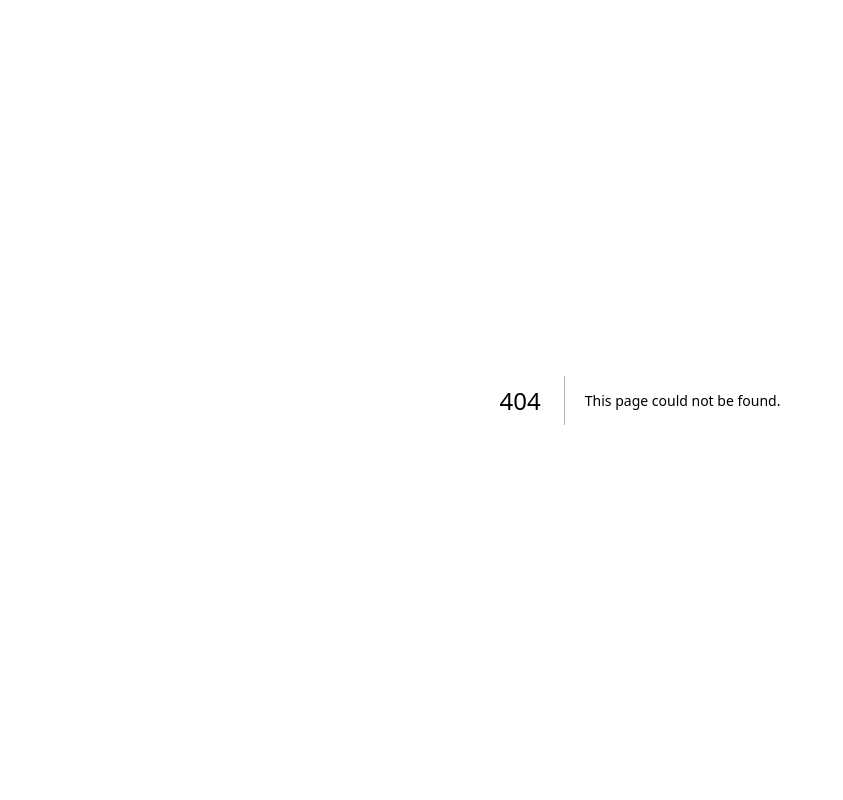
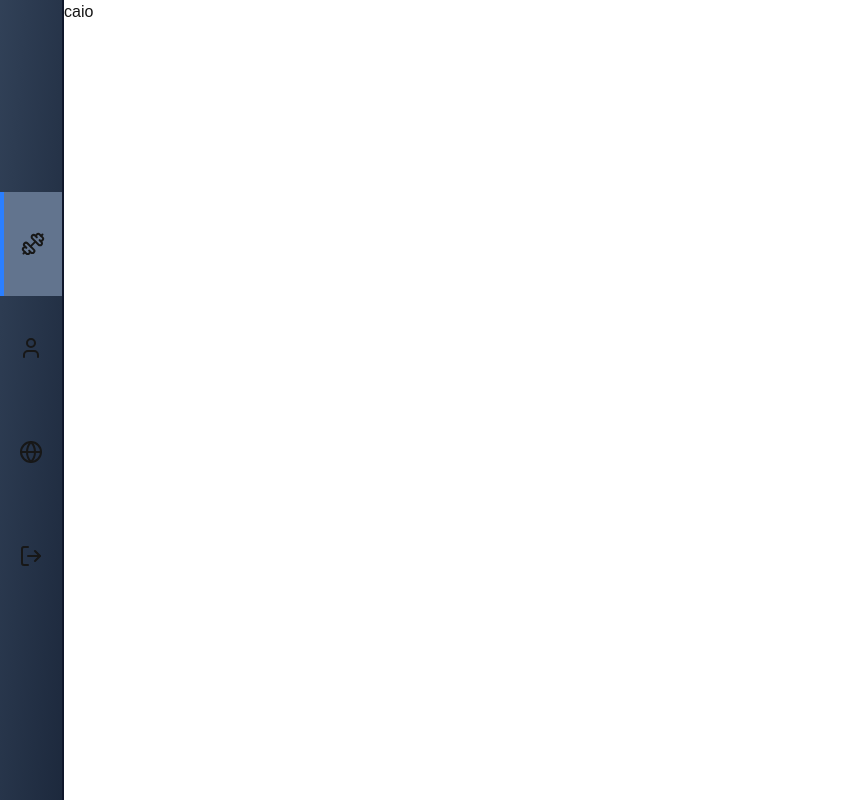
Before and after one commit to federicodececco/EasyGym, a Next.js app: page /managment in a window 1280 px wide. Before the commit this address had no page. Shown: the whole page, without its empty margins (0-843 px from the left). Built offline with nearby package versions, Linux system fonts and the light colour scheme.

Commit message:
feat:added fancy bg

```diff
--- /dev/null
+++ b/src/app/(dashboard)/managment/page.tsx
@@ -0,0 +1,5 @@
+export default function Managment() {
+  return (
+    <section className="hide-scrollbar h-screen overflow-hidden"> caio</section>
+  );
+}
--- a/src/app/(dashboard)/page.tsx
+++ b/src/app/(dashboard)/page.tsx
@@ -5,6 +5,8 @@ import ScheduleGrid from "../../components/ScheduleGrid";
 export default function DashBoard() {
   return (
     <section>
+      <div className="absolute inset-0 -z-10 bg-[url('/bg-gym.jpg')] bg-cover bg-center bg-no-repeat" />
+      <div className="absolute inset-0 -z-10 bg-black/50" />
       <ScheduleGrid></ScheduleGrid>
     </section>
   );
--- a/src/app/(dashboard)/user/page.tsx
+++ b/src/app/(dashboard)/user/page.tsx
@@ -34,10 +34,12 @@ export default function UserDashboard() {
   const latestFatMass = fatMassArray[fatMassArray.length - 1];
 
   return (
-    <section className="hide-scrollbar h-screen overflow-y-scroll bg-gradient-to-br from-slate-800 via-slate-700 to-slate-800 px-8 py-8">
+    <section className="hide-scrollbar h-screen overflow-y-scroll px-8 py-8">
+      <div className="absolute inset-0 -z-10 bg-[url('/bg-gym.jpg')] bg-cover bg-center bg-no-repeat" />
+      <div className="absolute inset-0 -z-10 bg-black/50" />
       <div className="mx-auto max-w-7xl">
         {/* Header Section */}
-        <div className="mb-8">
+        <div className="mb-8 rounded-lg bg-gradient-to-br from-slate-800 via-slate-700 to-slate-800 p-2">
           <h1 className="mb-2 text-4xl font-bold text-white">Profilo Utente</h1>
           <p className="text-slate-400">
             Visualizza e monitora i tuoi progressi
--- a/src/components/DashBoardNavBar.tsx
+++ b/src/components/DashBoardNavBar.tsx
@@ -1,5 +1,5 @@
 "use client";
-import { Dumbbell, LogOut, User } from "lucide-react";
+import { Dumbbell, Globe, LogOut, User } from "lucide-react";
 import { useState } from "react";
 import { useRouter } from "next/navigation";
 
@@ -13,39 +13,49 @@ export default function DashBoardNavBar() {
 
   return (
     <>
-      <nav className="h-full w-16 flex flex-col justify-center bg-gradient-to-br from-slate-700 to-slate-800 border-slate-900 border-r-2">
+      <nav className="flex h-full w-16 flex-col justify-center border-r-2 border-slate-900 bg-gradient-to-br from-slate-700 to-slate-800">
         <div className="flex flex-col align-middle">
           <button
             onClick={() => handleNavigation(0, "/")}
-            className={`group duration-300 py-10 ${
+            className={`group py-10 duration-300 ${
               activeIndex === 0
-                ? "bg-slate-500 border-l-4 border-blue-500"
+                ? "border-l-4 border-blue-500 bg-slate-500"
                 : "hover:bg-slate-500"
             }`}
           >
-            <Dumbbell className="group-hover:scale-[1.5] duration-300 mx-auto" />
+            <Dumbbell className="mx-auto duration-300 group-hover:scale-[1.5]" />
           </button>
 
           <button
             onClick={() => handleNavigation(1, "/user")}
-            className={`group duration-300 py-10 ${
+            className={`group py-10 duration-300 ${
               activeIndex === 1
-                ? "bg-slate-500 border-l-4 border-blue-500"
+                ? "border-l-4 border-blue-500 bg-slate-500"
                 : "hover:bg-slate-500"
             }`}
           >
-            <User className="group-hover:scale-[1.5] duration-300 mx-auto" />
+            <User className="mx-auto duration-300 group-hover:scale-[1.5]" />
           </button>
 
           <button
-            onClick={() => setActiveIndex(2)}
-            className={`group duration-300 group-hover:scale-[1.02] py-10 ${
+            onClick={() => handleNavigation(2, "/managment")}
+            className={`group py-10 duration-300 group-hover:scale-[1.02] ${
               activeIndex === 2
-                ? "bg-slate-500 border-l-4 border-blue-500"
+                ? "border-l-4 border-blue-500 bg-slate-500"
                 : "hover:bg-slate-500"
             }`}
           >
-            <LogOut className="group-hover:scale-[1.5] duration-300 mx-auto" />
+            <Globe className="mx-auto duration-300 group-hover:scale-[1.5]" />
+          </button>
+          <button
+            onClick={() => setActiveIndex(3)}
+            className={`group py-10 duration-300 group-hover:scale-[1.02] ${
+              activeIndex === 3
+                ? "border-l-4 border-blue-500 bg-slate-500"
+                : "hover:bg-slate-500"
+            }`}
+          >
+            <LogOut className="mx-auto duration-300 group-hover:scale-[1.5]" />
           </button>
         </div>
       </nav>
```
Also changed, not shown: public/bg-gym.jpg (added), 1 other file (tests, documents, lock files or other folders).
